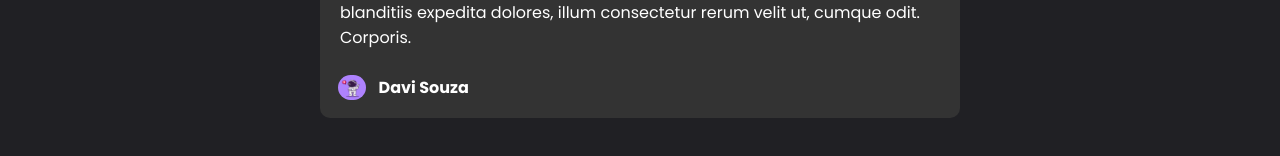
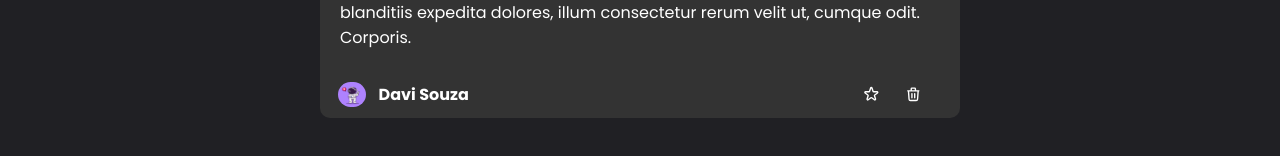
Before and after one commit to davi-souza2001/MyRocketdev, a Next.js app: page /com/1 in a window 1280 px wide. Shown: the part 324-480 px from the top of the page. Built offline with nearby package versions, Linux system fonts and the light colour scheme; no server answers; the database is empty.

Commit message:
up posts content

```diff
--- a/src/components/Icons.tsx
+++ b/src/components/Icons.tsx
@@ -21,3 +21,15 @@
         <path strokeLinecap="round" strokeLinejoin="round" strokeWidth={2} d="M12 4.354a4 4 0 110 5.292M15 21H3v-1a6 6 0 0112 0v1zm0 0h6v-1a6 6 0 00-9-5.197M13 7a4 4 0 11-8 0 4 4 0 018 0z" />
     </svg>
 )
+
+export const IconStar = (
+    <svg xmlns="http://www.w3.org/2000/svg" className="h-6 w-6" fill="none" viewBox="0 0 24 24" stroke="currentColor">
+        <path strokeLinecap="round" strokeLinejoin="round" strokeWidth={2} d="M11.049 2.927c.3-.921 1.603-.921 1.902 0l1.519 4.674a1 1 0 00.95.69h4.915c.969 0 1.371 1.24.588 1.81l-3.976 2.888a1 1 0 00-.363 1.118l1.518 4.674c.3.922-.755 1.688-1.538 1.118l-3.976-2.888a1 1 0 00-1.176 0l-3.976 2.888c-.783.57-1.838-.197-1.538-1.118l1.518-4.674a1 1 0 00-.363-1.118l-3.976-2.888c-.784-.57-.38-1.81.588-1.81h4.914a1 1 0 00.951-.69l1.519-4.674z" />
+    </svg>
+)
+
+export const IconTrash = (
+    <svg xmlns="http://www.w3.org/2000/svg" className="h-6 w-6" fill="none" viewBox="0 0 24 24" stroke="currentColor">
+        <path strokeLinecap="round" strokeLinejoin="round" strokeWidth={2} d="M19 7l-.867 12.142A2 2 0 0116.138 21H7.862a2 2 0 01-1.995-1.858L5 7m5 4v6m4-6v6m1-10V4a1 1 0 00-1-1h-4a1 1 0 00-1 1v3M4 7h16" />
+    </svg>
+)
--- a/src/components/PostUser.tsx
+++ b/src/components/PostUser.tsx
@@ -2,7 +2,8 @@
 import Image from "next/image";
 
 import useAuth from '../data/hook/useAuth';
-import Icon from "../assets/img/austrolike.jpg"
+import Icon from "../assets/img/austrolike.jpg";
+import { IconStar, IconTrash } from "../components/Icons";
 
 import styles from "../styles/PostUser.module.css";
 
@@ -22,6 +23,14 @@
                         <Image src={user ? user?.imagemUrl : Icon} width={28} height={10}/>
                         <h4>Davi Souza</h4>
                     </div>
+                    <div className={styles.contentIcons}>
+                        <div className={styles.icon}>
+                            {IconStar}
+                        </div>
+                        <div className={styles.icon}>
+                            {IconTrash}
+                        </div>
+                    </div>
                 </div>
             </div>
         </div>
--- a/src/components/Topbar.tsx
+++ b/src/components/Topbar.tsx
@@ -8,6 +8,7 @@
 import { IconSearch } from "./Icons";
 import { IconProfile } from "./Icons";
 import { IconUsersList } from "./Icons";
+
 import styles from "../styles/Topbar.module.css";
 
 interface TopbarProps {
--- a/src/styles/PostUser.module.css
+++ b/src/styles/PostUser.module.css
@@ -18,6 +18,9 @@
 }
 
 .userSettings{
+    display: flex;
+    justify-content: space-between;
+    align-items: center;
     height: 6vh;
 }
 
@@ -34,3 +37,15 @@
 .userImageAndName h4 {
     margin-left: 1vw;
 }
+
+.contentIcons{
+    display: flex;
+    margin-right: 3vw;
+    margin-bottom: 1vh;
+}
+
+.icon{
+    height: 1.3vh;
+    width: 1.3vw;
+    margin-left: 2vw;
+}
```
